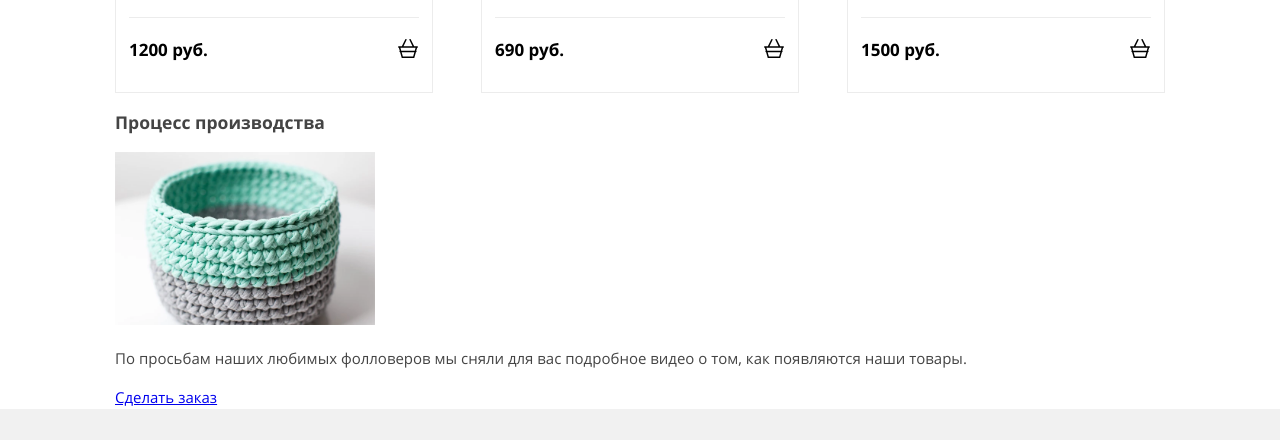
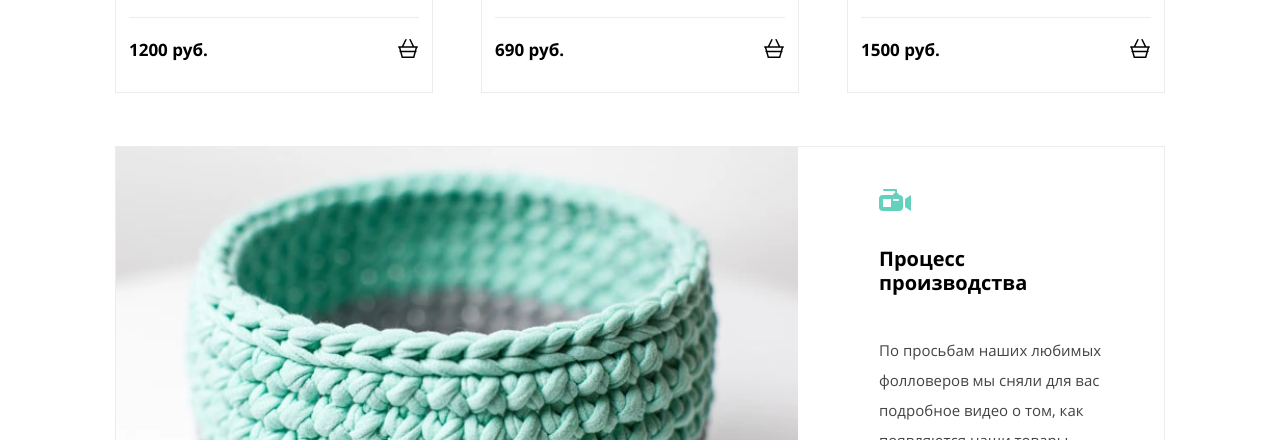
Before and after one commit to akrjuger/mishka, a website: page source/catalog.html in a window 1280 px wide. Shown: the part 1086-1526 px from the top of the page. Drawn offline with nearby package versions, Linux system fonts and the light colour scheme; files that its build step writes are made by us from their sources.

Commit message:
add abaout production styles, without play button

```diff
--- a/source/catalog.html
+++ b/source/catalog.html
@@ -87,19 +87,19 @@
             </li>
         </ul>
 
-        <article class="about-factory">
-          <h3>Процесс производства</h3>
+        <article class="about-production">
+          <h3 class="about-production__title">Процесс производства</h3>
           <picture>
               <source type="image/webp" media="(min-width: 1150px)" srcset="img/video-desktop@1x.webp 1x, img/video-desktop@2x.webp 2x">
               <source type="image/webp" media="(min-width: 768px)" srcset="img/video-tablet@1x.webp 1x, img/video-tablet@2x.webp 2x">
               <source type="image/webp" srcset="img/video-mobile@1x.webp 1x, img/video-mobile@2x.webp 2x">
               <source media="(min-width: 1150px)" srcset="img/video-desktop@1x.jpg 1x, img/video-desktop@2x.jpg 2x">
               <source media="(min-width: 768px)" srcset="img/video-tablet@1x.jpg 1x, img/video-tablet@2x.jpg 2x">
-              <img class="making__video" src="img/video-mobile@1x.jpg" srcset="img/video-mobile@2x.jpg 2x" width="260" height="150"
+              <img class="about-production__video" src="img/video-mobile@1x.jpg" srcset="img/video-mobile@2x.jpg 2x" width="260" height="150"
                 alt="Видео о процессе производства" />
             </picture>
-          <p class="about-factory__info">По просьбам наших любимых фолловеров мы сняли для вас подробное видео о том, как появляются наши товары.</p>
-          <a href="#">Сделать заказ</a>
+          <p class="about-production__info">По просьбам наших любимых фолловеров мы сняли для вас подробное видео о том, как появляются наши товары.</p>
+          <a class="about-production__btn btn" href="#">Сделать заказ</a>
         </article>
       </div>
 
--- /dev/null
+++ b/source/sass/block/about-production.scss
@@ -0,0 +1,115 @@
+.about-production{
+  border: 1px solid $border-gray-color;
+  // padding: 25px 33px;
+  margin-bottom: 58px;
+  display: flex;
+  flex-direction: column;
+
+  &__title{
+    position: relative;
+    margin: 25px 33px;
+    padding-left: 60px;
+    color: $color-black;
+    font-size: 17px;
+    line-height: 24px;
+
+    &::before{
+      content: '';
+      position: absolute;
+      background-image: url('../img/icon-video.svg');
+      background-repeat: no-repeat;
+      width: 32px;
+      height: 27px;
+      left: 0;
+      top: calc((100% - 30px)/2);
+    }
+  }
+
+  &__video{
+    display: block;
+    width: 100%;
+  }
+
+  &__info{
+    margin: 0;
+    padding: 30px 33px;
+    font-size: 13px;
+    line-height: 24px;
+  }
+
+  &__btn{
+    margin: 0 33px;
+    margin-bottom: 33px;
+    width: calc(100% - 66px);
+    max-width: none;
+  }
+}
+
+@media (min-width: $tablet-width){
+  .about-production{
+    margin-bottom: 63px;
+    &__title{
+      order: 1;
+      font-size: 20px;
+      line-height: 24px;
+      margin: 42px;
+      margin-bottom: 0;
+    }
+    &__info{
+      order: 2;
+      font-size: 15px;
+      line-height: 30px;
+      padding: 36px 42px;
+    }
+    &__btn{
+      order: 3;
+      margin: 0 42px;
+      margin-bottom: 42px;
+      width: calc(100% - 84px);
+    }
+
+  }
+}
+
+@media (min-width: $desktop-width){
+  .about-production{
+    margin-bottom: 105px;
+    position: relative;
+    padding-left: calc((100% - 2*51px)/3*2 + 51px + 80px);
+    padding-right: 57px;
+
+    &__video{
+      position: absolute;
+      left: 0;
+      width: calc((100% - 2*51px)/3*2 + 51px);
+      height: 100%;
+      object-fit: cover;
+    }
+
+    &__title{
+      margin: 0;
+      padding: 0;
+      margin-top: 100px;
+      margin-bottom: 40px;
+
+      &::before{
+        left: 0;
+        top: -63px;
+      }
+    }
+    &__info{
+      margin: 0;
+      padding: 0;
+    }
+    &__btn{
+      margin: 0;
+      margin-top: 50px;
+      margin-bottom: 63px;
+      width: 100%;
+    }
+
+
+
+
+  }
+}
--- a/source/sass/block/catalog.scss
+++ b/source/sass/block/catalog.scss
@@ -1,6 +1,7 @@
 .catalog{
   margin: 0;
   padding: 0;
+  margin-bottom: 30px;
   list-style: none;
   display: flex;
   flex-direction: column;
@@ -13,7 +14,7 @@
 
 @media (min-width: $tablet-width){
   .catalog{
-
+    margin-bottom: 53px;
     &__item{
       margin-top: 54px;
     }
--- a/source/sass/style.scss
+++ b/source/sass/style.scss
@@ -26,6 +26,7 @@
 @import 'block/contacts.scss';
 @import 'block/catalog.scss';
 @import 'block/product.scss';
+@import 'block/about-production.scss';
 
 
 
--- a/timetracking.txt
+++ b/timetracking.txt
@@ -19,5 +19,6 @@
 24.05.2020 20минут - стили для заголовка страниц
 24.05.2020 1час 20минут - стили для каталога
 25.05.2020 35минут - правка бага с picture
+25.05.2020 2часа - добавление стилей блока как это произведено, без кнопки плей
 
-Итого 25часов 50минут
+Итого 27часов 50минут
```
Also changed, not shown: source/img/icon-play.svg (added), source/img/icon-video.svg (added).
